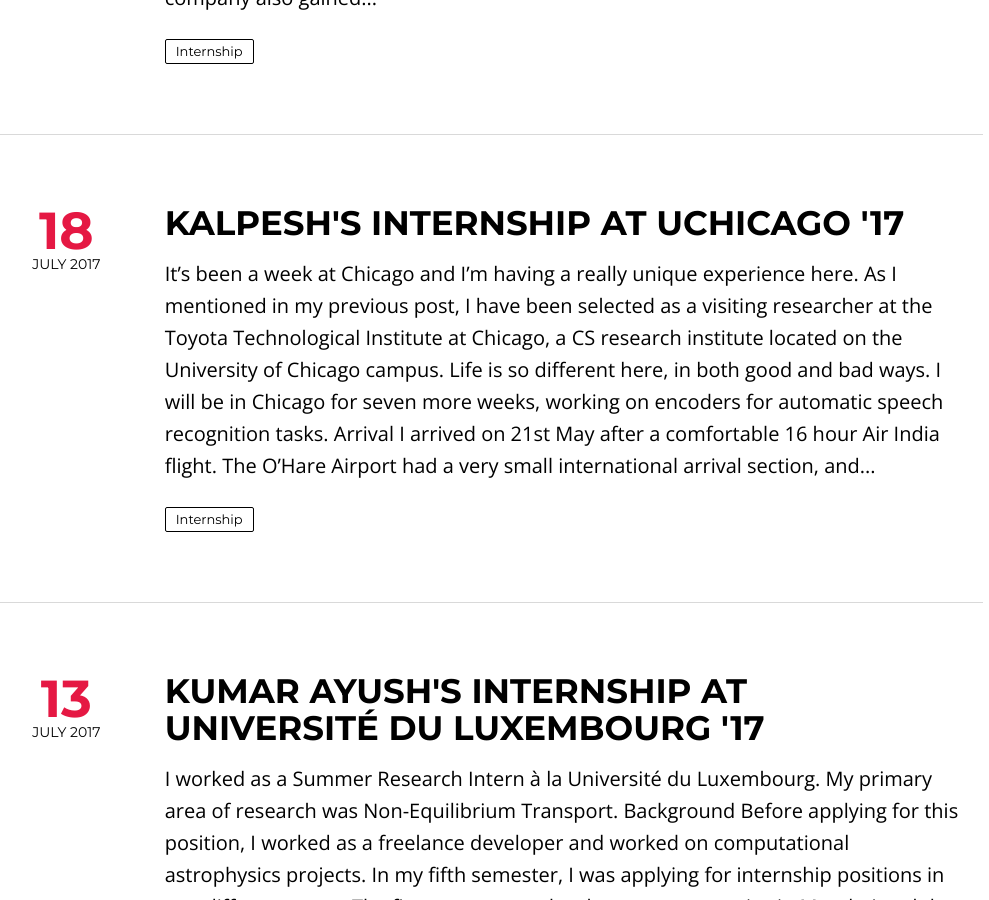
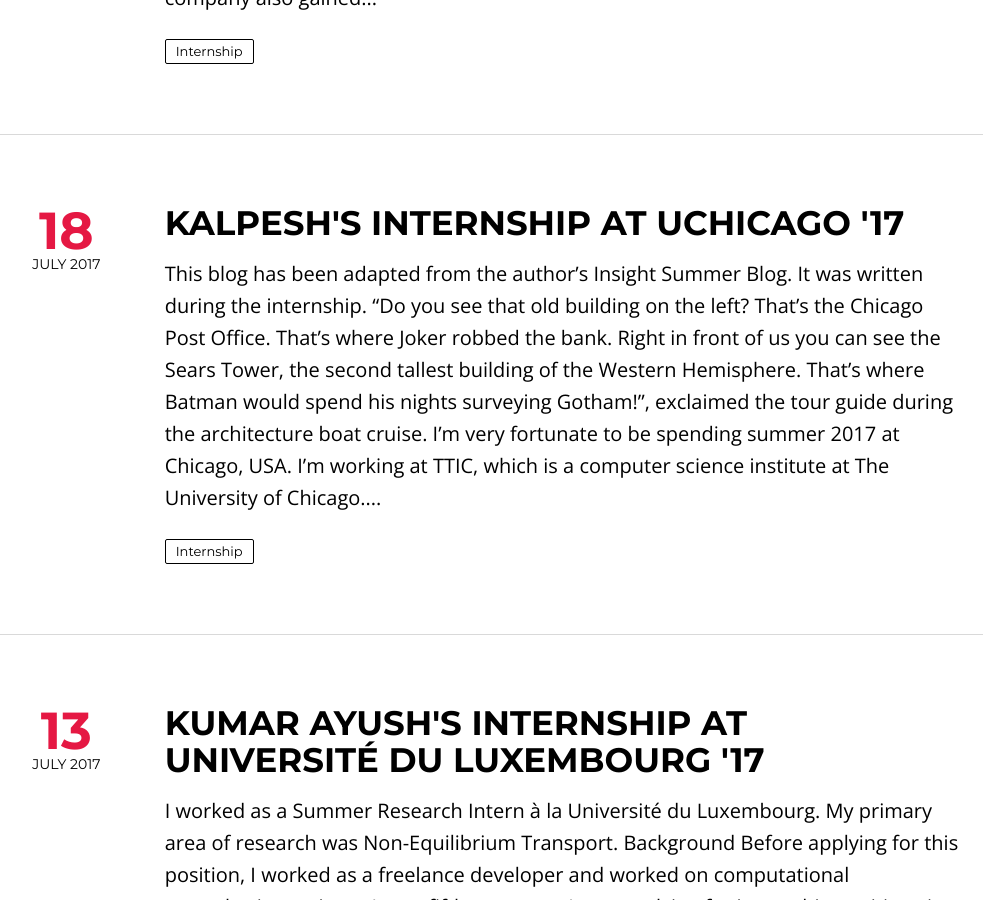
Before and after one commit to wncc/blog, a Jekyll site: the page built from index.html, in a window 1280 px wide and 900 px high, scrolled down 1437 px. Shown: the whole window, without its empty margins (157-1146 px from the left). Built offline with Jekyll 4.4.1, drawn with Linux system fonts in a browser that asks for light colours; some of the changed lines change nothing that is shown.

Commit message:
Changing Kalpesh's Blog to the Insight Summer Blog

```diff
--- a/_posts/2017-07-18-kalpesh-uchicago.md
+++ b/_posts/2017-07-18-kalpesh-uchicago.md
@@ -12,59 +12,60 @@
 author_name: Kalpesh Krishna
 author_website: https://martiansideofthemoon.github.io
 author_image: https://avatars1.githubusercontent.com/u/8805240
-author_description: My name is Kalpesh Krishna, and I’m a senior undergraduate student of Electrical Engineering at IIT Bombay.
+author_description: My name is Kalpesh Krishna, and I am a PhD student in Computer Science at UMass Amherst. I recently graduated from the EE department at IIT Bombay.
 ---
 
-It’s been a week at Chicago and I’m having a really unique experience here. As I mentioned in my previous post, I have been selected as a visiting researcher at the Toyota Technological Institute at Chicago, a CS research institute located on the University of Chicago campus. Life is so different here, in both good and bad ways. I will be in Chicago for seven more weeks, working on encoders for automatic speech recognition tasks.
+*This blog has been adapted from the author's [Insight Summer Blog](http://summerblog.insightiitb.org/ttic-the-university-of-chicago-kalpesh-krishna/). It was written during the internship.*
 
-# Arrival
+"Do you see that old building on the left? That's the Chicago Post Office. That's where Joker robbed the bank. Right in front of us you can see the Sears Tower, the second tallest building of the Western Hemisphere. That's where Batman would spend his nights surveying Gotham!", exclaimed the tour guide during the architecture boat cruise. I'm very fortunate to be spending summer 2017 at Chicago, USA. I'm working at [TTIC](http://ttic.edu/), which is a computer science institute at [The University of Chicago](https://www.uchicago.edu/).
 
-I arrived on 21st May after a comfortable 16 hour Air India flight. The [O'Hare Airport](http://www.flychicago.com/ohare/home/pages/default.aspx) had a very small international arrival section, and I couldn't find any SIM card or shuttle stores. I decided to go to UChicago by taxi (A 45km ride), which cost me whopping 61$! My friend, [Vishnu Nair](https://www.linkedin.com/in/vishnu-nair-9393a34b/?ppe=1), an alumni of IIT Bombay showed me around the place and helped me get setup. It's a really amazing campus, with ivy covered buildings, ancient architecture, huge gardens and the most stunning libraries I've ever seen. UChicago is world renowned for its programs in pure science, arts, mathematics and CS theory. There are no clear-cut engineering departments here, and most of the engineering is integrated with the sciences. I walked a lot on my first day and got myself a number of useful items such as a SIM card and public transport card. I opened up my bank account and got a UChicago identity card on the following day.
+# Getting There
+
+In my winter vacations, I'd started working on a project at the CSE Department in IIT Bombay on language modelling. During the month of February 2017, my professor recommended me to apply to three university research programs including TTIC's. TTIC's selection program did not have any interview, but it included two recommendation letters and a personal statement. I got through two of the three programs and decided to go ahead with TTIC since it had a great research group and a flexible schedule.
+
+I had a hard time with the J-1 visa, which delayed my internship by three weeks. Unfortunately, the HR head of TTIC was not working in the first half of April, which delayed my DS-2019 (a document necessary to apply for the visa). Luckily, my application was accepted immediately after the interview and I left for Chicago on 20th May. (I've [blogged](http://martiansideofthemoon.github.io/2017/05/17/applying-for-j1.html) about the J-1 process!)
+
+The day I arrived, I was lucky to be hosted by an IITB alumnus (Vishnu Nair), who showed me around UChicago and helped me get setup.
+
+# The University of Chicago
+
+The University of Chicago is one of the best places in the world to study pure science, mathematics, arts and business. Our ex-RBI governor [Raghuram Rajan](https://en.wikipedia.org/wiki/Raghuram_Rajan) is a professor at UChicago's business school. Unlike most colleges, it does not have clear-cut engineering programs. It's a really amazing campus, with ivy covered buildings, archaic architecture, huge gardens and the most stunning libraries I've ever seen. The college is extremely academics oriented, and you will rarely find the libraries even half-empty. Since the streets and surrounding neighbourhoods aren't the safest areas, you won't find much activity on the streets after it gets dark. Luckily, UChicago houses one of the largest private police force in the world, which patrols the campus throughout the day.
 
 {: .center}
-![Gear](http://martiansideofthemoon.github.io/assets/uchicago-ivy.jpg "Gear"){:style="max-height: 500px;"}
+![Gear](http://summerblog.insightiitb.org/wp-content/uploads/2017/06/uchicago-ivy-1024x576.jpg "Ivy Buildings at UChicago"){:style="max-height: 500px;"}
 
 {: .center}
-![Gear](http://martiansideofthemoon.github.io/assets/uchicago-park.jpg "Gear"){:style="max-height: 500px;"}
+![Gear](http://summerblog.insightiitb.org/wp-content/uploads/2017/06/mansueto-1024x576.jpg "Mansueto Library"){:style="max-height: 500px;"}
 
 
-# First Work Day
-I first visited TTIC on my second day (22nd May), for an HR orientation and a meeting with my advisors. TTIC is a small CS-oriented institute which is doing some amazing work in Machine Learning and CS Theory. After a short HR meeting, I finally met my advisors, [Liang Lu](http://ttic.uchicago.edu/~llu/), [Kevin Gimpel](http://ttic.uchicago.edu/~kgimpel/) and [Karen Livescu](http://ttic.uchicago.edu/~klivescu), all of whom are working on speech and language processing. Since I had some setup work remaining, we decided to push our meeting for the next day. I attended a talk by [Aron Culotta](http://cs.iit.edu/~culotta/) at TTIC the same day before finally heading out to finish my setup chores. By evening, I was given a computer (with a cool GPU) to work on, access to the TTIC computation clusters and met up with all the other awesome people working in the [SLATTIC](http://ttic.uchicago.edu/~klivescu/SLATTIC/) group at TTIC.
+# TTIC & Work
 
-In the evening, I met my roommate [Arasu Arun](https://www.facebook.com/thearasuarun), who is also working at TTIC this summer on CS theory. Thus began a unqiue week of adventures of living truly on my own!
+TTIC is a graduate computer science institute in The University of Chicago. It primarily focuses on theoretical computer science, machine learning and bioinformatics research and has some excellent faculty. Since it's a relatively small setup (roughly 1:1 faculty-student ratio), it's an extremely informal environment. The research atmosphere at TTIC is amazing! Every week, there are tons of reading groups, distinguished lecture series and course lectures. I've been lucky enough to attend talks by [Junyoung Chung](https://sites.google.com/site/junyoungchung08/), [Erik Learned-Miller](http://people.cs.umass.edu/~elm/) and I'm really looking forward to next week's talk by the head of Google Translate, [Mike Schuster](https://research.google.com/pubs/MikeSchuster.html)! I'm hoping to lead one reading group session towards the end of the internship.
 
-# Living Alone
-
-One of the highlights of this week has been the experience of living on my own. It’s the first time that I’ve stepped into the kitchen and managed to cook (and sometimes undercook) simple stuff. Arasu has never cooked earlier either, so it’s fun experimenting together in the kitchen. This has also required regular visits to the American grocery shops, weekly laundry, washing utensils and keeping the house clean.
+I'm working at the [SLATTIC](http://ttic.uchicago.edu/~klivescu/SLATTIC/) group, guided by three awesome professors. It's a really diverse set of people and I love listening to their PhD stories and their discussions on AI and Computer Science. My project is on modern end-to-end Automatic Speech Recognition systems, the heart of today's Siri and Cortana. I'm trying to build encoder architectures to speed up the training procedure for Connectionist Temporal Classification, one of the two state-of-the-art techniques for ASR systems. Unfortunately, ASR is a hard problem and training neural networks for speech recognition can often be challenging and tedious. Typical state-of-the-art architectures take 4-5 days to train and need expensive GPUs to make this possible. Luckily, TTIC has a really good GPU cluster and automation, which I've been trying to make the most of in the last couple of weeks. Along with the project, I'm trying to make some tools to increase research efficiency. A typical day of work here generally starts with reading an ASR paper, attending a talk / reading group, excellent discussions during lunch and a lot of programming (and debugging!). Towards the evening, I spend 1-2 quality hours ideating or reading in the Mansueto Library, my favourite place at UChicago.
 
 {: .center}
-![Gear](https://summerblog.insightiitb.org/wp-content/uploads/2017/06/mansueto-768x432.jpg "Gear"){:style="max-height: 500px;"}
+![Gear](http://summerblog.insightiitb.org/wp-content/uploads/2017/06/research_group-1.jpg "Karen Livescu's Research Group"){:style="max-height: 500px;"}
 
-# The Good Parts
-* **Research Atmosphere** - The environment at TTIC is absolutely amazing. The whole institute has just about 25 professors, 40-45 PhD students, 10 administrative staff and 15 interns, so it's a really close knit group. There are reading groups, institute lectures, course lectures and group meetings every week, and I've spent most of my first week attending each of these research talks (I've attended roughly five in just 4 days!). While I find it hard to follow many of them (due to a limited ML background), it's inspiring to see good ideas being extensively discussed.
+# Accommodation, Transport and Food
 
-  I generally have lunch with the other people in [SLATTIC](http://ttic.uchicago.edu/~klivescu/SLATTIC/), so it's fun to discuss ideas with them and get to know about their backgrounds. In a week, I already feel close to a lot of [SLATTIC](http://ttic.uchicago.edu/~klivescu/SLATTIC/) members.
-  I have a cubicle and a whiteboard to myself along with a printer next door, so it's pretty convenient for me to print research papers and immediately begin reading them in a printed format.
+I've been living at an apartment sublet with another TTIC intern from IIT Hyderabad. Housing is generally quite expensive in Chicago and it was a hard time searching for a reasonably priced housing for our duration of stay, and we finally settled for a 4 week sublease. My current house is 1 KM from TTIC and I generally go around on foot, walking about 4 KM daily due to the library visits. Chicago has a good cheap public transport system, and most of my longer trips are by CTA's buses.
 
-* **Computation Infrastructure** - While I've not used this extensively yet, the clusters are pretty good for research work. The IT director at TTIC has setup a good automated system to schedule jobs making research a lot faster. I really should start using it soon! The internet speed is the best I've seen so far, reaching close to a 1 Gbps.
-
-* **Libraries** - Like I mentioned earlier, the seven libraries / reading rooms on-campus are amazing buildings. I've heard they boast an extensive collection of books and an automated system to fetch them. In fact, I'm writing this blog sitting in the one pictured below!
+Food has been a real issue since I don't know how to cook. I don't really enjoy the non-vegetarian food here, but sadly it's hard to find anything else. Nonetheless, Chicago is known for its deep-crust pizza, and it certainly lives up to its reputation!
 
 
-# The Bad Parts
-* **Crime in Chicago** - This is a serious issue, and every week a crime is reported in the campus despite extensive patrol by the UChicago Police Department. There are strict instructions to stay indoors after 8:00PM (VERY unlike IIT Bombay), since the night-time is supposed to be the most unsafe. As a result, I generally begin work quite early (at about 8:30AM) and never work after 6:00PM. The campus is a bit lonely in the more residential areas and you need to keep an eye while you move around.
-* **Food** - I've not really enjoyed the food here (atleast so far, since I've been experimenting a lot). While the salads and fruits are good, I've not particularly enjoyed the non-veg food or some of the ready-to-eat food. It's not super expensive (like in London), but perhaps 2-2.5 times the equivalent INR price. Meals are eaten a lot earlier in USA, and I'm generally eating my dinners at 7:00PM.
-* **General Fatigue** - Unlike India, I seem to be getting a lot more tired here, despite the additional hours of sleep. Perhaps this is typical of a grad-school sort of life, where it's a lot more tiring to work on the same problem all day, or it might just be due to the weather / long walks. I sometimes feel more inefficient here when compared to IIT Bombay, where I end up working 24x7 on some weeks.
+# Chicago & Tourism
 
-# Mixed Feelings
+Chicago is popularly called “The Windy City”. It's got really unpredictable ever-changing weather, and I've had my share of severe thunderstorms, Mumbai-like heat and of course the crazy winds. While often defamed for its crime rate, most neighbourhoods are pretty safe. Located on Lake Michigan, Chicago is known for its bold architecture and skyline. So far I've visited Millennium Park, Shedd Aquarium, Navy Pier and the brilliant Architecture River Cruise. I also visited a really expensive theatre to watch Pirates of the Caribbean (big mistake). Hopefully I will hopefully cover all the major tourist attractions here by the end of my trip including a long cycling tour along Lake Michigan!
 
-* **Weather** - The weather this week has been really erratic. While its extremely pleasant and windy while the sun is out, it gets pretty cold with overcast skies and rain. Luckily, I'm not visiting during the winter months which are supposed to be the worst. Nevertheless, the cool weather is an good change from the Indian summer heat, and it's likely to be more sunny in the coming days.
-* **Extracurricular Events** - There seem to be less social extra-curricular events here when compared to IIT Bombay. While it's likely that I'm unaware of what's going on in campus, I get the feeling that UChicago is more of an academic oriented college having strong graduate programs, with a strong focus on academia, which is both good and bad. However, this opinion is likely to change as the summer progresses.
+While a lot of things are much easier in USA, I get the feeling that people don't like being dependent on others here. The streets are generally lonely on weekends and lots of residents tell me that the social life is really lacking here. Most shops generally close by 6pm, and most of the neighbourhoods are pretty deserted after sunset, making it too unsafe to loiter on the streets at midnight – something I'm so used to doing at IITB! Nevertheless, downtown Chicago is full of activity and tourists 24x7 with concerts and shows happening all year long.
 
-# Work Experience
+{: .center}
+![Gear](http://summerblog.insightiitb.org/wp-content/uploads/2017/06/sears_tower-1024x576.jpg "Sears Tower"){:style="max-height: 500px;"}
 
-While interactions with my advisors have been great so far, my progress has been on the slower side. I suppose this is because a few days went in a general setup and adjustment, and I’ve spent a lot of time attending talks and reading groups. I really wish I was interning here for longer, (perhaps 10-12 weeks), since it would give me a stronger chance to finish substantial work. I’m currently working on encoders to improve Automatic Speech Recognition systems. I hope to implement dilated CNNs in place of regular bidirectional LSTMs and compare their performance over the next few weeks. I’ve also been reading a lot of papers in speech recognition, and it’s a really vibrant field with a lot of ongoing research. In my free time this week, I completed [The PhD Grind](http://pgbovine.net/PhD-memoir/pguo-PhD-grind.pdf), a really interesting Stanford PhD memoir.
+{: .center}
+![Gear](http://summerblog.insightiitb.org/wp-content/uploads/2017/06/museum_campus-1024x576.jpg "Museum Campus"){:style="max-height: 500px;"}
 
 # Conclusion
 
-This week has been unlike anything I’ve experienced so far. I hope to visit lake Michigan and a museum tomorrow, which is a holiday due to Memorial Day. I think my work will soon pace up, and hopefully I’ll have a good technical story to tell at the end of the internship. Overall I’m quite happy and really excited about the adventures which are to follow!
+I'm close to halfway through my internship and it's been a great experience so far. Work has been progressing slow up till now, but I'm hoping to speed up towards the second half. I've learnt a lot of academic and non-academic things, and I'm really looking forward to the next four weeks at Chicago!
```
